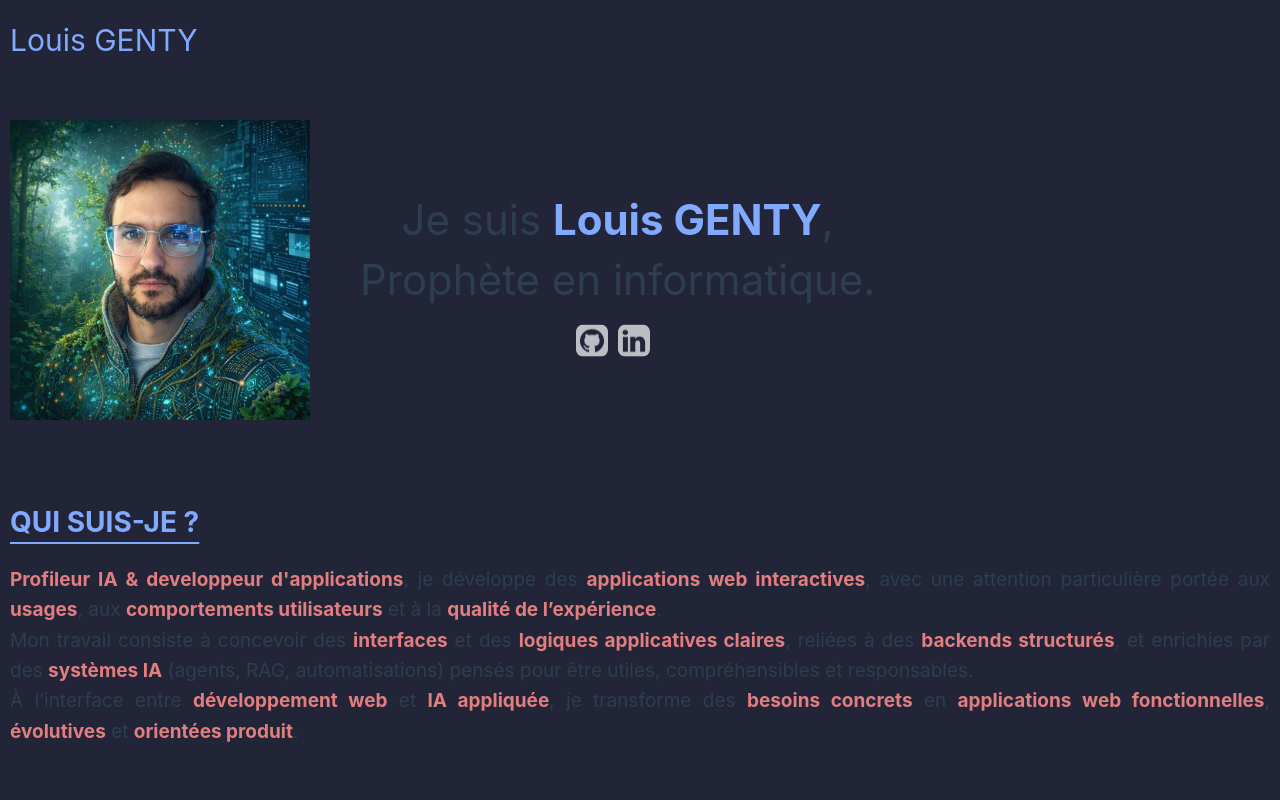
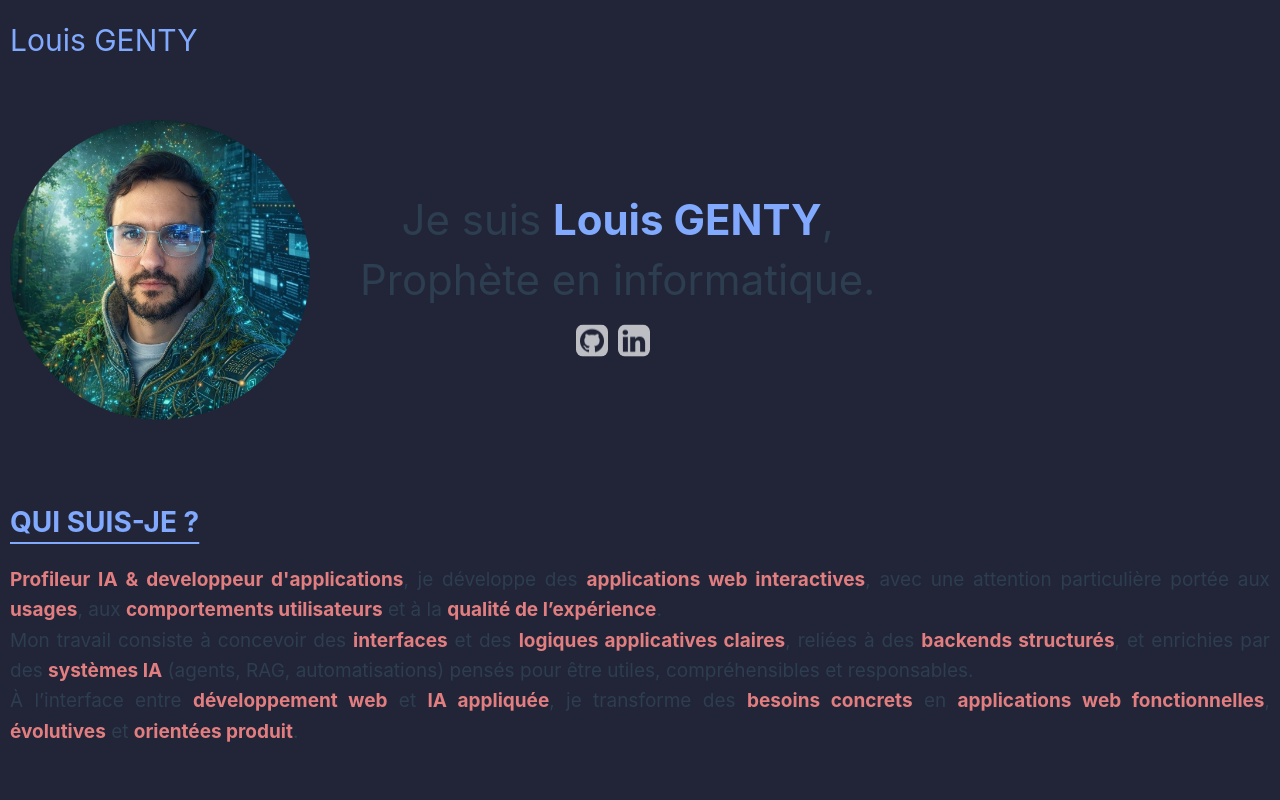
Before and after one commit to GenXwater/Portefolio, a Vue app: page / in a window 1280 px wide. Shown: the top 800 px of the page. Built offline with nearby package versions, Linux system fonts and the light colour scheme.

Commit message:
Add draggable attribute to profile image in PageTitle component

```diff
--- a/src/components/PageTitle.vue
+++ b/src/components/PageTitle.vue
@@ -4,7 +4,7 @@
 
 <template>
     <div id="top-line">
-        <img id="profile-img" src="../assets/profil_view.jpeg" alt="Louis GENTY" width="300px" height="300px">
+        <img id="profile-img" src="../assets/profil_view.jpeg" alt="Louis GENTY" width="300px" height="300px" draggable="false">
         <div id="line">
             <p>
                 Je suis <span class="text-highlight-1">Louis GENTY</span>, <br/>
@@ -32,6 +32,8 @@
     #top-line #profile-img {
         float: left;
         margin-right: 50px;
+        border-radius: 50%;
+        user-select: none;
     }
 
     #top-line #line {
```
